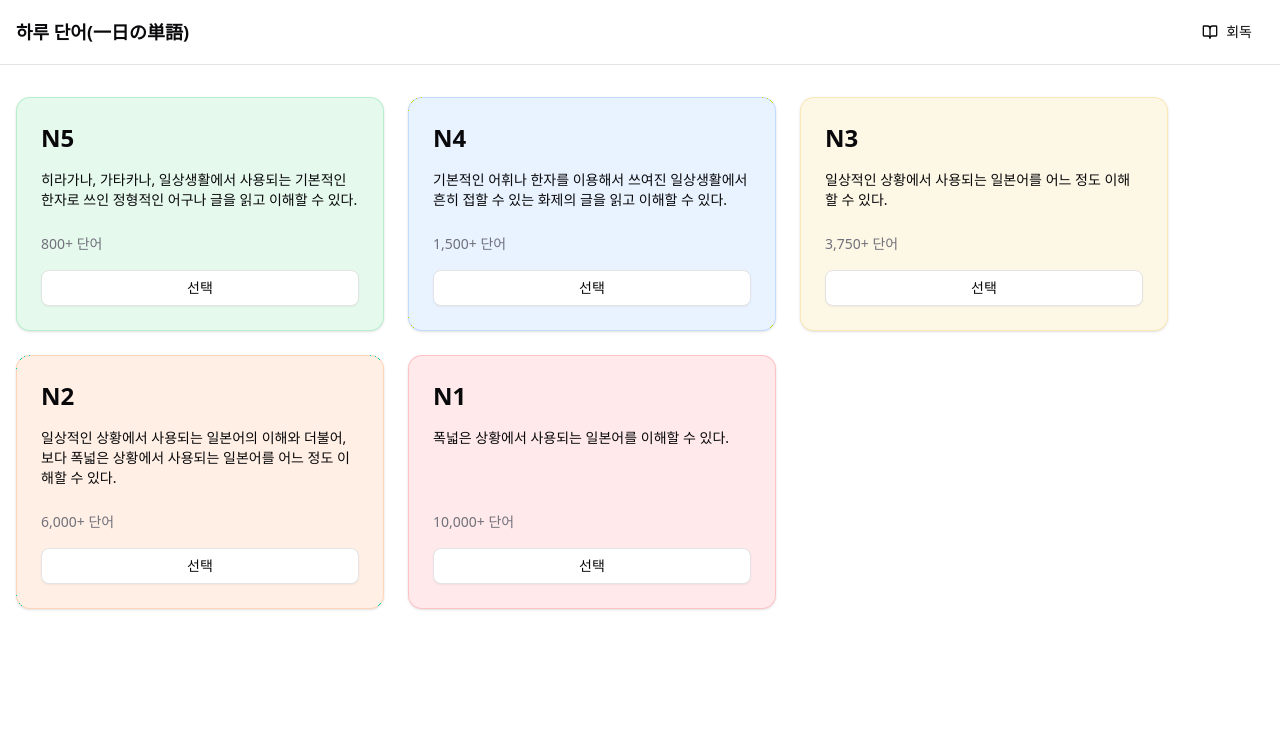
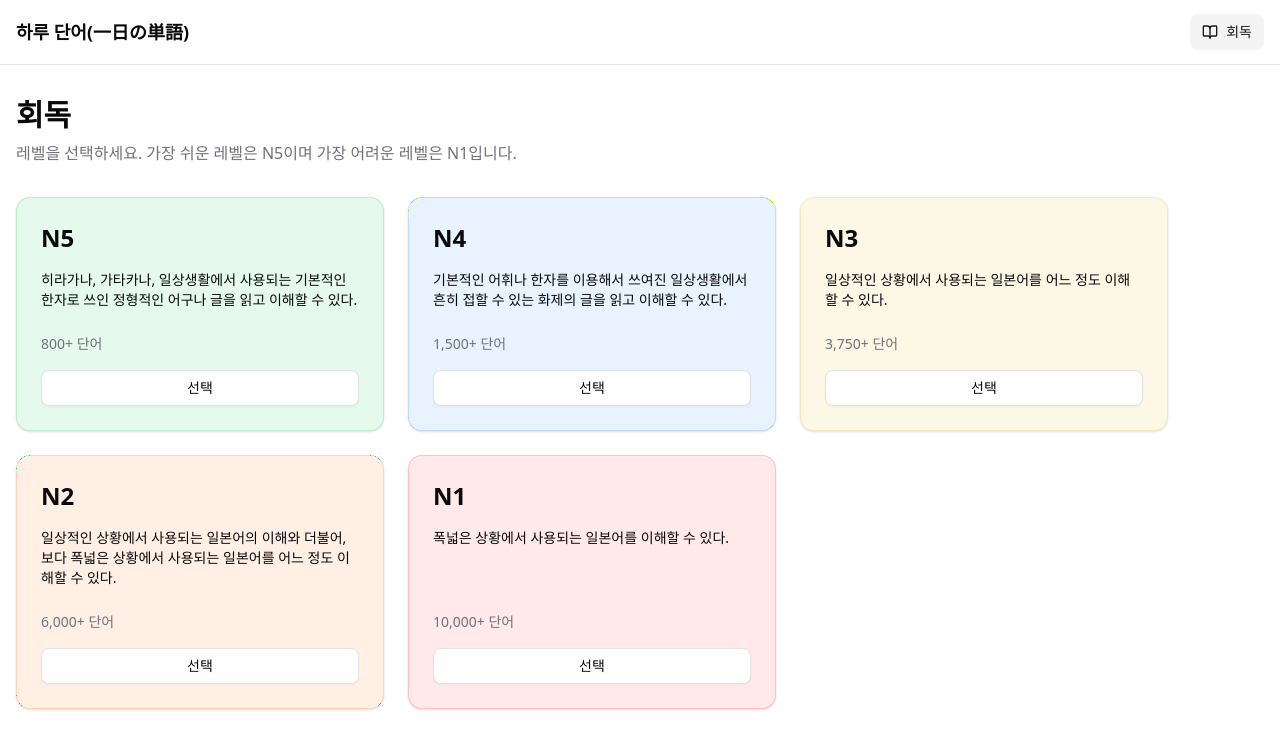
Before and after one commit to SeungsooChoi/learn-JLPT, a Next.js app: page / in a window 1280 px wide. Shown: the top 748 px of the page. Built offline with nearby package versions, Linux system fonts and the light colour scheme.

Commit message:
chore: 화면 설명 ui 추가

```diff
--- /dev/null
+++ b/app/[level]/layout.tsx
@@ -0,0 +1,21 @@
+import Link from 'next/link';
+
+export default function LearningLayout({
+  children,
+}: Readonly<{
+  children: React.ReactNode;
+}>) {
+  return (
+    <div className="bg-background">
+      <div className="container mx-auto px-4 py-8">
+        {/* 헤더 */}
+        <div className="mb-8">
+          <Link href="/" className="text-sm text-muted-foreground hover:text-foreground mb-4 inline-block">
+            ← 처음 화면으로 돌아가기
+          </Link>
+        </div>
+        {children}
+      </div>
+    </div>
+  );
+}
--- a/app/page.tsx
+++ b/app/page.tsx
@@ -40,6 +40,14 @@ export default function LearningPage() {
     // 레벨 선택
     <main className="bg-background">
       <div className="container mx-auto px-4 py-8">
+        <div className="mb-8">
+          <div className="flex items-center gap-3 mb-2">
+            <h1 className="text-3xl font-bold">회독</h1>
+          </div>
+          <p className="text-muted-foreground">
+            레벨을 선택하세요. 가장 쉬운 레벨은 N5이며 가장 어려운 레벨은 N1입니다.
+          </p>
+        </div>
         <div className="grid md:grid-cols-2 lg:grid-cols-3 gap-6 max-w-6xl">
           {levels.map((item) => (
             <Card key={item.level} className={`flex flex-col justify-between ${item.color}`}>
--- a/components/navigation.tsx
+++ b/components/navigation.tsx
@@ -11,10 +11,7 @@ export default function Navigation() {
   const [isOpen, setIsOpen] = useState(false);
   const pathname = usePathname();
 
-  const navItems = [
-    { href: '/learning', label: '회독', icon: BookOpen },
-    // { href: '/vocabulary', label: '단어장', icon: Library },
-  ];
+  const navItems = [{ href: '/', label: '회독', icon: BookOpen }];
 
   const isActive = (href: string) => pathname.startsWith(href);
 
```
